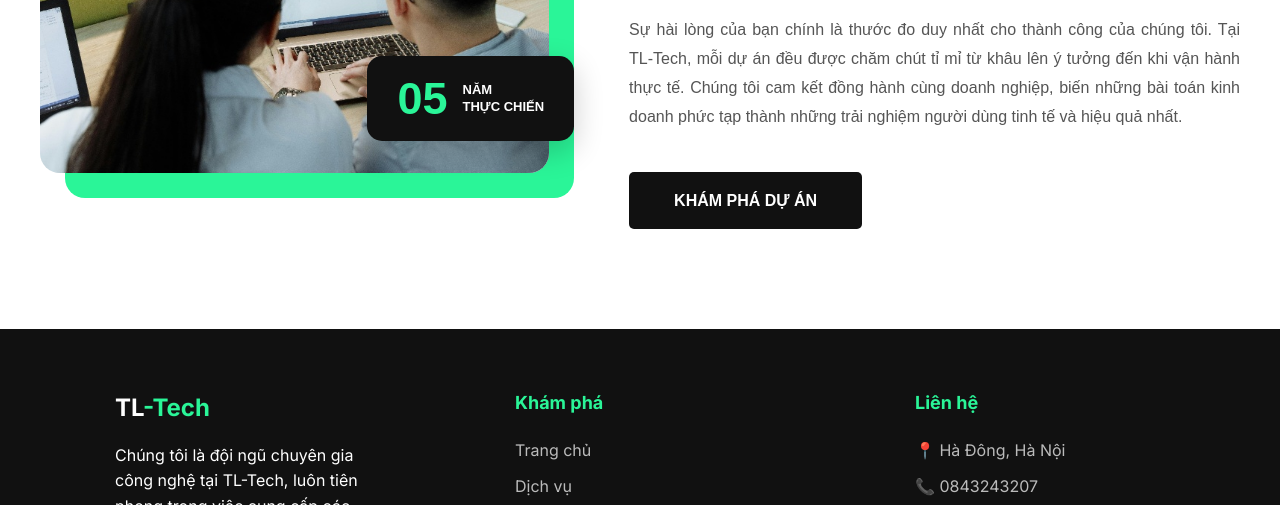
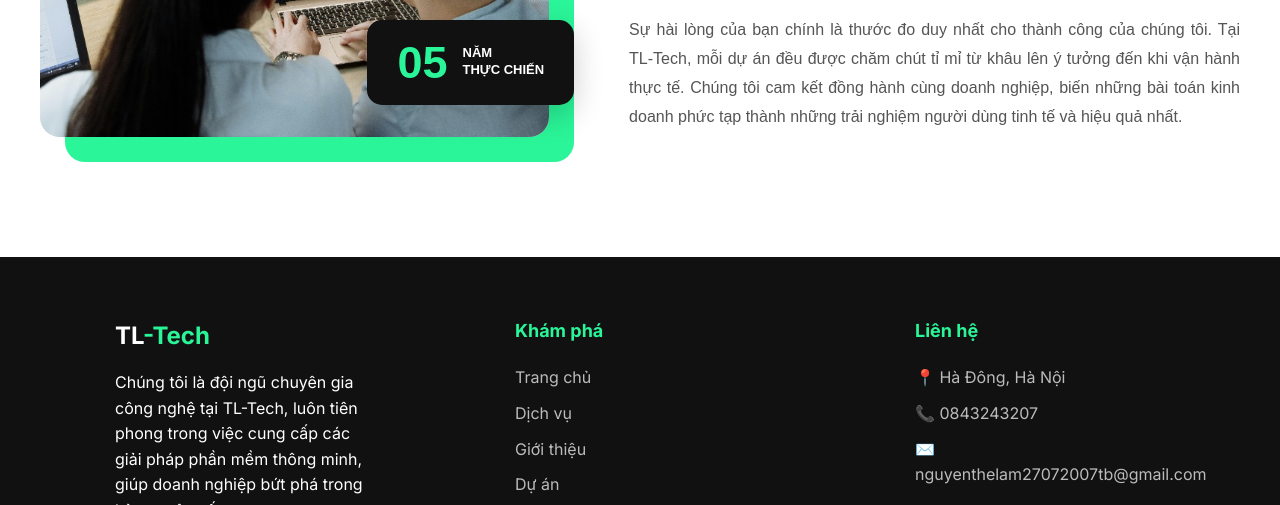
Before and after one commit to thelam07/btl-js, a plain HTML site: page index.html in a window 1280 px wide. Shown: the part 2160-2665 px from the top of the page. Drawn offline with Linux system fonts and the light colour scheme.

Commit message:
Fix About

```diff
--- a/index.html
+++ b/index.html
@@ -101,12 +101,7 @@
                             Sự hài lòng của bạn chính là thước đo duy nhất cho thành công của chúng tôi. Tại TL-Tech, mỗi dự án đều được chăm chút tỉ mỉ từ khâu lên ý tưởng đến khi vận hành thực tế. Chúng tôi cam kết đồng hành cùng doanh nghiệp, biến những bài toán kinh doanh phức tạp thành những trải nghiệm người dùng tinh tế và hiệu quả nhất.
                         </div>
                     </div>
-
-                    <div class="vung-nut-bam">
-                        <div class="nut-hanh-dong">Khám Phá Dự Án</div>
-                    </div>
                 </div>
-
             </div>
         </div>
 
```
